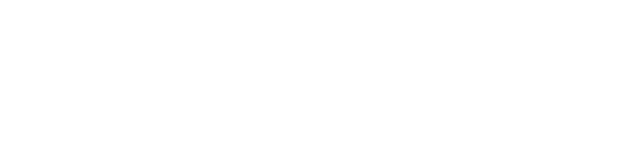
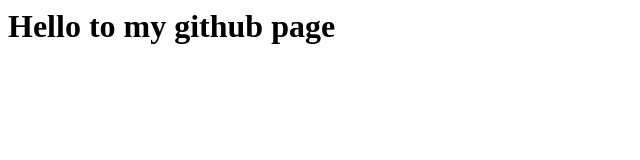
Before and after one commit to heshamhesham/heshamhesham.github.io, a plain HTML site: page index.html in a window 1280 px wide. Shown: the whole page, without its empty margins (0-640 px from the left). Drawn offline with Linux system fonts and the light colour scheme.

Commit message:
first comt

```diff
--- a/index.html
+++ b/index.html
@@ -5,6 +5,7 @@
     <title>Test</title>
 </head>
 <body>
+    <h1>Hello to my github page</h1>
 
 </body>
 </html>
```
